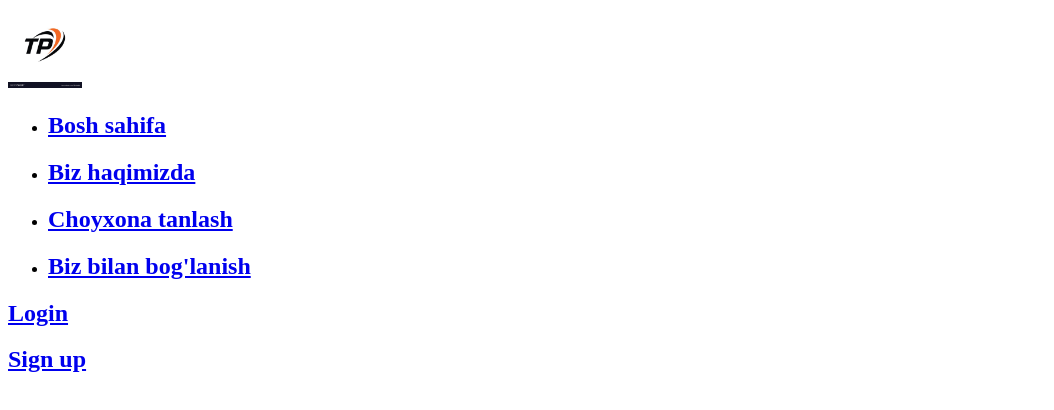
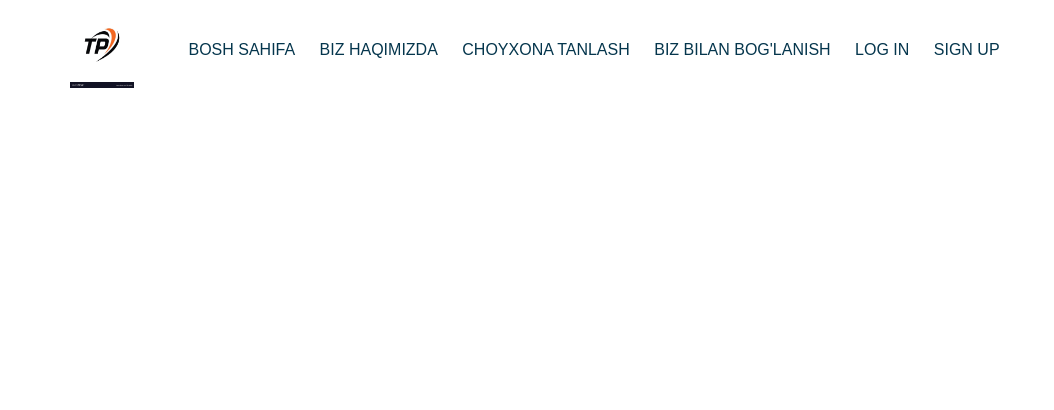
Before and after one commit to khojimurodnadjimov/first-web, a plain HTML site: page bosh sahifa.html in a window 1280 px wide. Shown: the whole page, without its empty margins (0-1054 px from the left). Drawn offline with Linux system fonts and the light colour scheme.

Commit message:
yaxshi o'zgarishlar bo'ldi

```diff
--- /dev/null
+++ b/birinichi.css
@@ -0,0 +1,35 @@
+.main-header-logo img {
+    width: 64px;
+
+}
+.main-navigation {
+    display: inline-block;
+    vertical-align: middle;
+}
+.main-nav-li {
+    display: inline-block;
+    padding: 10px;
+}
+.main-header-logo {
+    display: inline-block;
+    vertical-align: middle;
+}
+.main-nav-li a{
+    color: #05364d;
+    text-decoration: none;
+    text-transform: uppercase;
+}
+.main-nav-li a:hover{
+    color:fuchsia
+}
+
+.main-nav-li:active a{
+    color:darkred
+}
+body {
+    font-family: sans-serif;
+}
+.container {
+   width: 1140px;
+   margin: 0 auto;
+}
--- a/bosh sahifa.html
+++ b/bosh sahifa.html
@@ -1,69 +1,60 @@
 <!DOCTYPE html>
 <html>
     <head>
+
         <title>
             TravelParkent | Bosh sahifa
+
         </title>
+        <link rel="stylesheet" href="./birinichi.css">
     </head>
 
-    <body>
-        <header>
-            <a href="bosh sahifa.html" >
+    <body >
+        <div class="container">
+            <header class="main-header">
+                <div class="main-header-logo">
+                    <a  href="bosh sahifa.html"  >
+                    <img src="logo2.jpg" alt="bu yerda logo bor "  height="80">
+                    </a>
+                </div>
 
-                <img src="logo2.jpg" alt="bu yerda logo bor "  height="80">
-            </a>
-            <nav>
-                <ul>
-                    <li>
-                        <a href="bosh sahifa.html">
-                            <h2>
-                              Bosh sahifa
-                            </h2>
-                        </a>
-                    </li>
+                <nav class="main-navigation" >
+                    <ul class="main-nav-ul">
+                        <li class="main-nav-li active">
+                            <a  href="bosh sahifa.html"> Bosh sahifa</a>
+                        </li>
 
-                    <li>
-                        <a href="biz haqimizda.html">
-                            <h2>
-                              Biz haqimizda
-                            </h2>
-                        </a>
-                    </li>
+                        <li class="main-nav-li active">
+                            <a href="biz haqimizda.html">Biz haqimizda</a>
+                        </li>
+
+                        <li class="main-nav-li">
+                            <a href="choyxona tanlash.html">Choyxona tanlash</a>
+                        </li>
+
+                        <li class="main-nav-li">
+                            <a href="biz bilan boig'lanish.html">Biz bilan bog'lanish</a>
+                        </li>
 
 
-                    <li>
-                        <a href="choyxona tanlash.html">
-                            <h2>
-                              Choyxona tanlash
-                            </h2>
-                        </a>
-                    </li>
+                        <li class="main-nav-li">
+                            <a href="login.html">
+                                Log in
+                            </a>
+                        </li>
 
-                    <li>
-                        <a href="biz bilan boig'lanish.html">
-                            <h2>
-                              Biz bilan bog'lanish
-                            </h2>
-                        </a>
-                    </li>
+                        <li class="main-nav-li">
+                            <a href="sign up.html">
+                            Sign up
+                            </a>
+                        </li>
 
-                </ul>
+                    </ul>
 
-                <a href="login.html">
-                    <h2>
-                      Login
-                    </h2>
-                </a>
+                </nav>
 
-                <a href="sign up.html">
-                    <h2>
-                      Sign up
-                    </h2>
-                </a>
-            </nav>
-
-
-        </header>
+            </header>
+        </div>
 
     </body>
 
```
Also changed, not shown: yangi loyiha/images/charchagan odam.jpeg (added), yangi loyiha/images/kutib charchagan odam.png (added), yangi loyiha/images/parking qidirish.jpeg (added), 2 other files.
